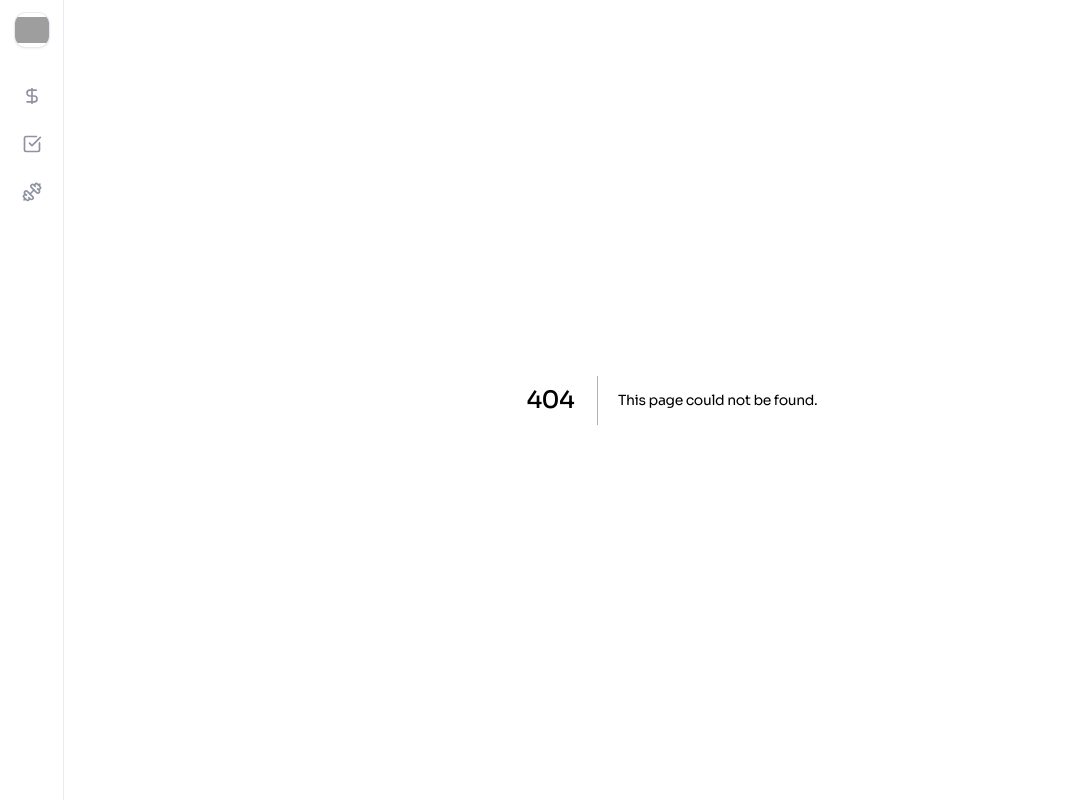
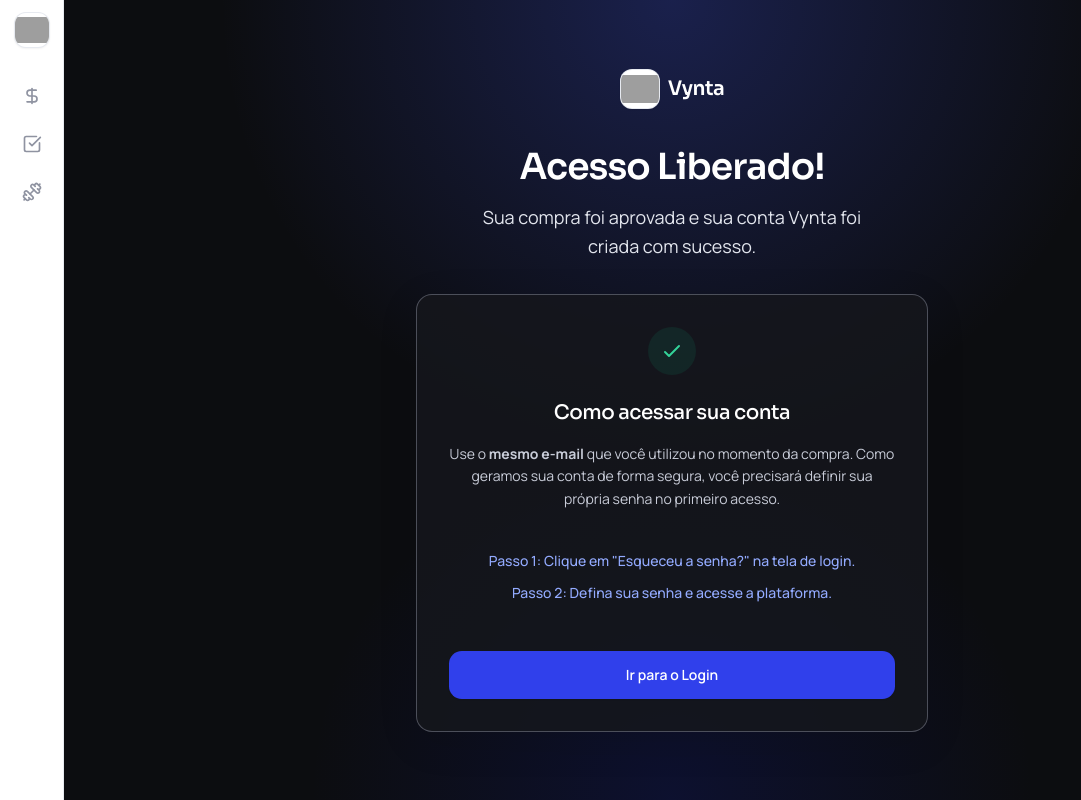
Before and after one commit to lucasximenes30/flowly, a Next.js app: page /sucesso in a window 1280 px wide. Before the commit this address had no page. Shown: the whole page, without its empty margins (0-1081 px from the left). Built offline with nearby package versions, Linux system fonts and the light colour scheme; grey boxes are pictures that could not be loaded.

Commit message:
feat: continuando a integração da cakto

```diff
--- a/app/api/auth/login/route.ts
+++ b/app/api/auth/login/route.ts
@@ -20,6 +20,7 @@
       name: result.user.name,
       subscriptionStatus: result.user.subscriptionStatus,
       hasWorkoutModule: result.user.hasWorkoutModule,
+      role: result.user.role,
     })
 
     return NextResponse.json({ success: true, user: result.user })
--- /dev/null
+++ b/app/esqueci-a-senha/page.tsx
@@ -0,0 +1,43 @@
+import BrandLogo from '@/components/BrandLogo'
+import Link from 'next/link'
+
+export default function RecuperarSenhaPlaceholder() {
+  return (
+    <div className="relative flex min-h-dvh items-center justify-center overflow-y-auto bg-surface-950 px-4 py-8 sm:px-6">
+      <div className="pointer-events-none absolute inset-0 bg-[radial-gradient(circle_at_top,rgba(66,88,249,0.26),transparent_45%),radial-gradient(circle_at_bottom,rgba(17,31,171,0.2),transparent_36%)]" />
+
+      <div className="relative w-full max-w-md space-y-6 animate-auth-fade">
+        <div className="text-center">
+          <BrandLogo
+            size="lg"
+            className="justify-center mx-auto"
+            textClassName="font-display text-3xl text-white"
+            priority
+          />
+          <h1 className="mt-8 font-display text-3xl font-semibold tracking-tight text-white mb-2">
+            Recuperar Senha
+          </h1>
+        </div>
+
+        <div className="card space-y-6 border-surface-700/70 bg-surface-900/85 p-8 shadow-elevated backdrop-blur text-center w-full">
+          <p className="text-surface-200 text-sm leading-relaxed mb-4">
+            A funcionalidade de recuperação automática de senha estará disponível na próxima atualização.
+          </p>
+
+          <div className="p-4 rounded-xl bg-brand-900/10 border border-brand-900/30">
+            <p className="text-brand-300 text-sm font-medium">
+              Se você acabou de comprar, não se preocupe! Sua conta está segura. Para definir sua senha manualmente agora, entre em contato através do e-mail:
+            </p>
+            <p className="mt-3 text-white font-semibold">suporte@vynta.com</p>
+          </div>
+
+          <div className="pt-4">
+            <Link href="/login" className="btn-secondary h-11 w-full text-sm font-semibold flex items-center justify-center mt-4">
+              Voltar para o Login
+            </Link>
+          </div>
+        </div>
+      </div>
+    </div>
+  )
+}
--- a/app/login/AuthPage.tsx
+++ b/app/login/AuthPage.tsx
@@ -103,9 +103,16 @@
           </div>
 
           <div className="space-y-1.5">
-            <label htmlFor="password" className="block text-sm font-medium text-surface-200">
-              {t('common.password')}
-            </label>
+            <div className="flex items-center justify-between">
+              <label htmlFor="password" className="block text-sm font-medium text-surface-200">
+                {t('common.password')}
+              </label>
+              {mode === 'login' && (
+                <Link href="/esqueci-a-senha" className="text-sm font-medium text-brand-300 hover:text-brand-200 transition-colors">
+                  Esqueceu a senha?
+                </Link>
+              )}
+            </div>
             <input
               id="password"
               type="password"
@@ -136,17 +143,7 @@
           </button>
         </form>
 
-        {mode === 'register' && (
-          <p className="text-center text-sm text-surface-300">
-            Já tem conta?{' '}
-            <Link
-              href="/login"
-              className="font-semibold text-brand-300 transition-colors hover:text-brand-200"
-            >
-              Entrar
-            </Link>
-          </p>
-        )}
+        {/* Removed public register link as new users should be created via Checkout webhook */}
       </div>
     </div>
   )
--- /dev/null
+++ b/app/sucesso/page.tsx
@@ -0,0 +1,54 @@
+import BrandLogo from '@/components/BrandLogo'
+import Link from 'next/link'
+
+export default function SucessoPage() {
+  return (
+    <div className="relative flex min-h-dvh items-center justify-center overflow-y-auto bg-surface-950 px-4 py-8 sm:px-6">
+      <div className="pointer-events-none absolute inset-0 bg-[radial-gradient(circle_at_top,rgba(66,88,249,0.26),transparent_45%),radial-gradient(circle_at_bottom,rgba(17,31,171,0.2),transparent_36%)]" />
+
+      <div className="relative w-full max-w-lg space-y-8 animate-auth-fade">
+        <div className="text-center">
+          <BrandLogo
+            size="lg"
+            className="justify-center mx-auto"
+            textClassName="font-display text-3xl text-white"
+            priority
+          />
+          <h1 className="mt-8 font-display text-4xl font-semibold tracking-tight text-white mb-4">
+            Acesso Liberado!
+          </h1>
+          <p className="mx-auto max-w-sm text-lg leading-relaxed text-surface-200">
+            Sua compra foi aprovada e sua conta Vynta foi criada com sucesso.
+          </p>
+        </div>
+
+        <div className="card space-y-6 border-surface-700/70 bg-surface-900/85 p-8 shadow-elevated backdrop-blur text-center">
+          <div className="space-y-4">
+            <div className="inline-flex h-12 w-12 items-center justify-center rounded-full bg-emerald-500/10 text-emerald-400 mb-2">
+              <svg className="h-6 w-6" fill="none" viewBox="0 0 24 24" stroke="currentColor" strokeWidth={2}>
+                <path strokeLinecap="round" strokeLinejoin="round" d="M5 13l4 4L19 7" />
+              </svg>
+            </div>
+
+            <h2 className="text-xl font-medium text-white">Como acessar sua conta</h2>
+
+            <p className="text-surface-300 text-sm leading-relaxed">
+              Use o <strong>mesmo e-mail</strong> que você utilizou no momento da compra. Como geramos sua conta de forma segura, você precisará definir sua própria senha no primeiro acesso.
+            </p>
+          </div>
+
+          <div className="pt-4 space-y-3">
+            <p className="text-brand-300 text-sm font-medium">Passo 1: Clique em "Esqueceu a senha?" na tela de login.</p>
+            <p className="text-brand-300 text-sm font-medium">Passo 2: Defina sua senha e acesse a plataforma.</p>
+          </div>
+
+          <div className="pt-6">
+            <Link href="/login" className="btn-primary h-12 w-full text-sm font-semibold flex items-center justify-center">
+              Ir para o Login
+            </Link>
+          </div>
+        </div>
+      </div>
+    </div>
+  )
+}
--- a/lib/auth.ts
+++ b/lib/auth.ts
@@ -8,6 +8,7 @@
   name: string
   subscriptionStatus?: string
   hasWorkoutModule?: boolean
+  role?: string
   [key: string]: unknown
 }
 
```
Also changed, not shown: middleware.ts (+26 -5 lines), 1 other file (tests, documents, lock files or other folders).
